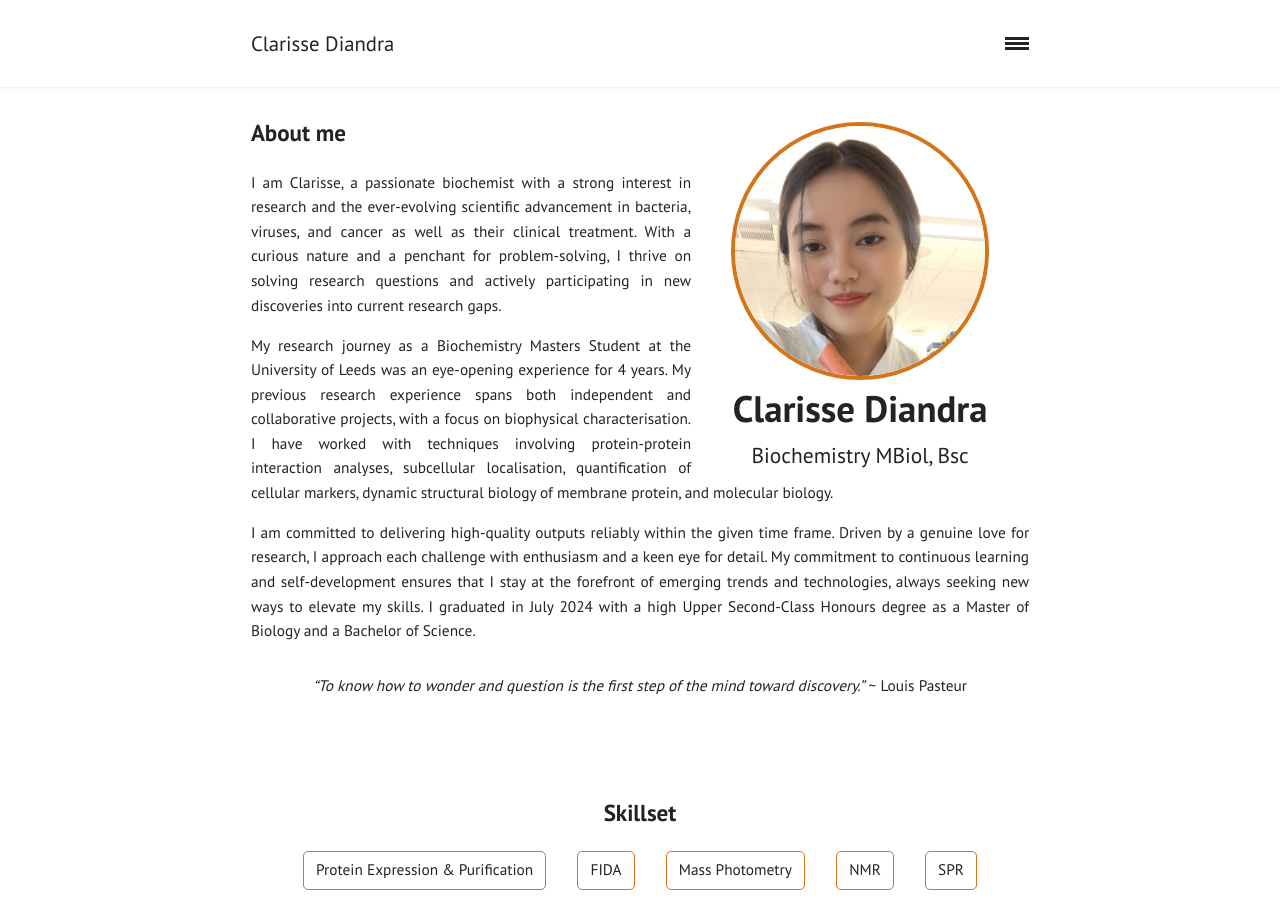
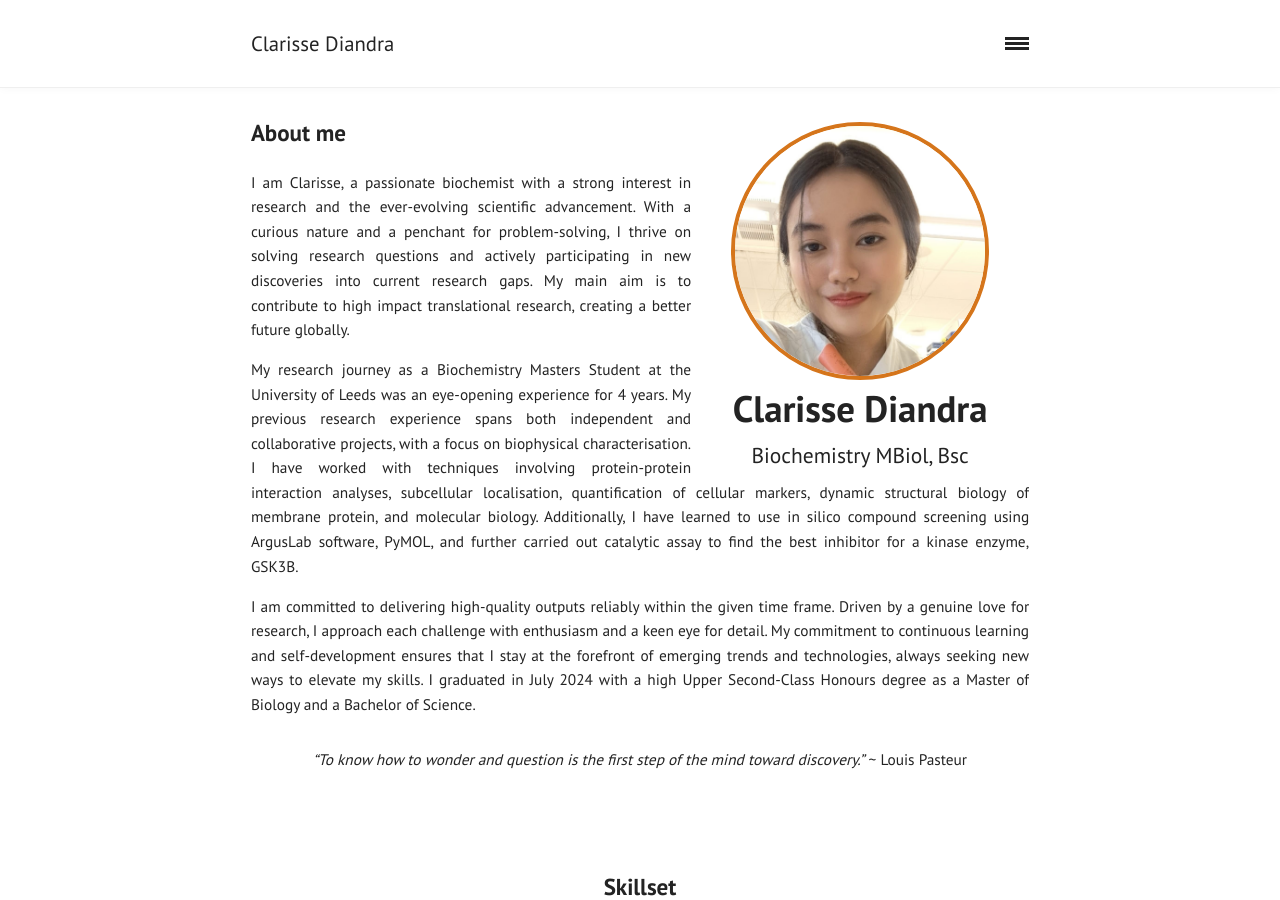
Before and after one commit to clarissediandra/clarissediandra.github.io, a Jekyll site: the page built from index.md, in a window 1280 px wide and 900 px high. Built offline with Jekyll 4.4.1, drawn with Linux system fonts in a browser that asks for light colours.

Commit message:
Update description

```diff
--- a/index.md
+++ b/index.md
@@ -14,9 +14,9 @@ layout: page
             </div>
             <h2 style="margin-top:0px">About me</h2>
 <div markdown="1">
-I am Clarisse, a passionate biochemist with a strong interest in research and the ever-evolving scientific advancement in bacteria, viruses, and cancer as well as their clinical treatment. With a curious nature and a penchant for problem-solving, I thrive on solving research questions and actively participating in new discoveries into current research gaps.
+I am Clarisse, a passionate biochemist with a strong interest in research and the ever-evolving scientific advancement. With a curious nature and a penchant for problem-solving, I thrive on solving research questions and actively participating in new discoveries into current research gaps. My main aim is to contribute to high impact translational research, creating a better future globally.
 
-My research journey as a Biochemistry Masters Student at the University of Leeds was an eye-opening experience for 4 years. My previous research experience spans both independent and collaborative projects, with a focus on biophysical characterisation. I have worked with techniques involving protein-protein interaction analyses, subcellular localisation, quantification of cellular markers, dynamic structural biology of membrane protein, and molecular biology.
+My research journey as a Biochemistry Masters Student at the University of Leeds was an eye-opening experience for 4 years. My previous research experience spans both independent and collaborative projects, with a focus on biophysical characterisation. I have worked with techniques involving protein-protein interaction analyses, subcellular localisation, quantification of cellular markers, dynamic structural biology of membrane protein, and molecular biology. Additionally, I have learned to use in silico compound screening using ArgusLab software, PyMOL, and further carried out catalytic assay to find the best inhibitor for a kinase enzyme, GSK3B.
 
 I am committed to delivering high-quality outputs reliably within the given time frame. Driven by a genuine love for research, I approach each challenge with enthusiasm and a keen eye for detail. My commitment to continuous learning and self-development ensures that I stay at the forefront of emerging trends and technologies, always seeking new ways to elevate my skills. I graduated in July 2024 with a high Upper Second-Class Honours degree as a Master of Biology and a Bachelor of Science.
 </div>
```
